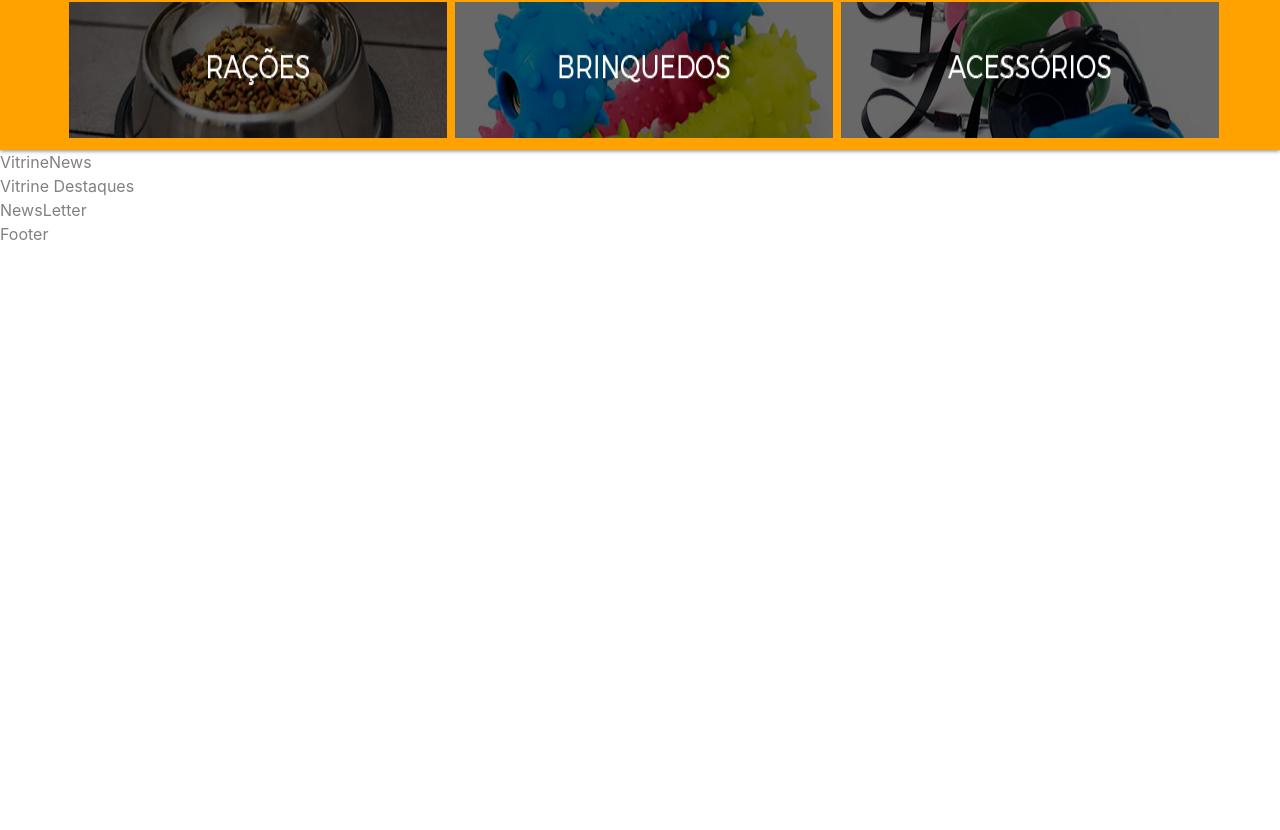
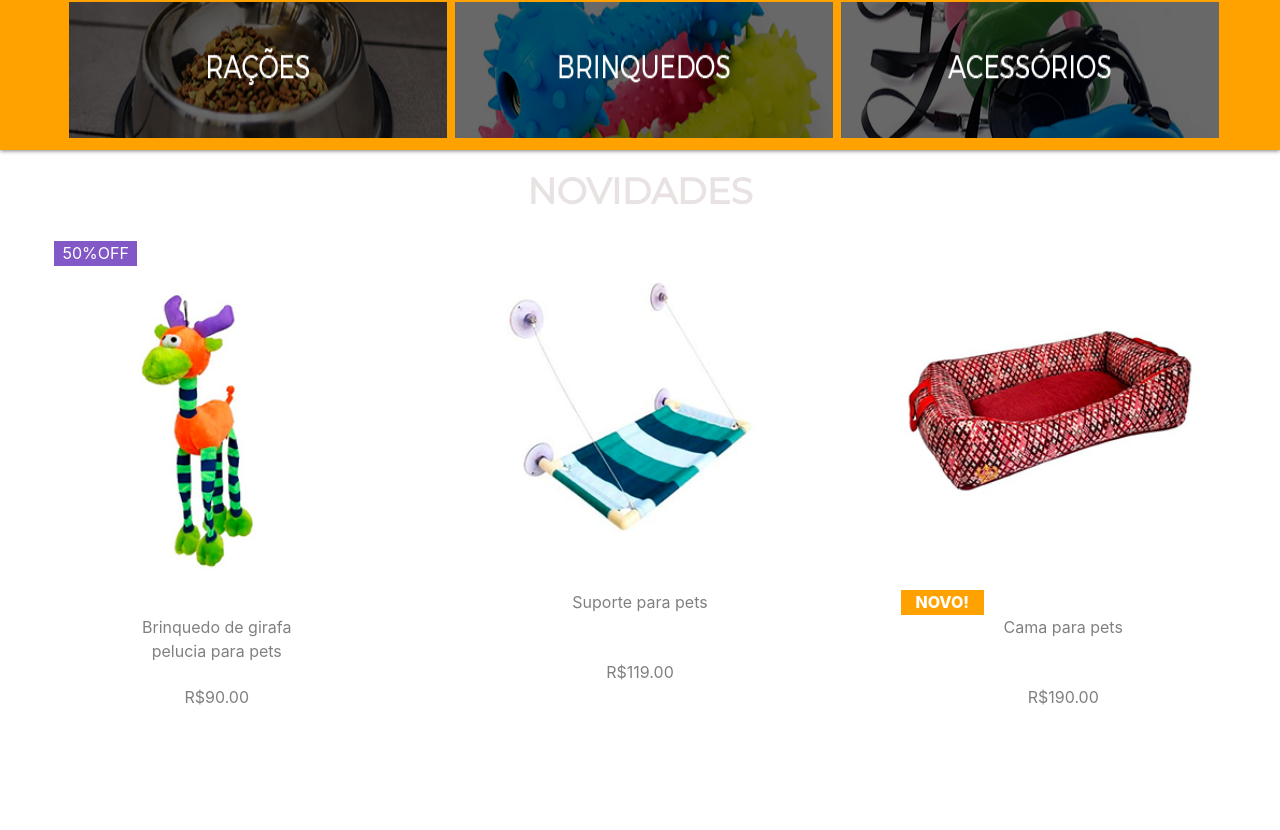
Before and after one commit to zecart22/petstore, a React (Create React App) app: page / in a window 1280 px wide. Shown: the part 690-1520 px from the top of the page. Before the commit the page ends 936 px from the top, so only its background shows below. Built offline with nearby package versions, Linux system fonts and the light colour scheme.

Commit message:
feat/VitrineNews component done

```diff
--- /dev/null
+++ b/src/components/CardProducts/index.tsx
@@ -0,0 +1,248 @@
+import {
+  Box,
+  Button,
+  VStack,
+  Image,
+  Text,
+  useMediaQuery,
+  HStack,
+  Link as LinkK,
+  theme,
+  useBoolean,
+  color,
+} from "@chakra-ui/react";
+
+import { useContext } from "react";
+import { ProductsContext } from "../../contexts/Products";
+import { useState } from "react";
+
+interface CardProductsProps {
+  image: string;
+  tittle: string;
+  price: number;
+  descount: string;
+  isNew: boolean;
+  selected: boolean;
+}
+
+export const CardProducts = ({
+  image,
+  tittle,
+  selected,
+  price,
+  descount,
+  isNew,
+}: CardProductsProps) => {
+  const [flag, setFlag] = useBoolean();
+
+  const [isLargerThan913] = useMediaQuery("(min-width: 913px)");
+
+  return (
+    <>
+      {isLargerThan913 ? (
+        <Box
+          mt="8px"
+          cursor="pointer"
+          width="325px"
+          textAlign={"center"}
+          justifyContent="column"
+        >
+          {descount === "" ? (
+            <></>
+          ) : (
+            <>
+              <Box
+                w={"83px"}
+                h={"25px"}
+                bg={"#8158C5"}
+                color={"theme.white"}
+                textAlign={"center"}
+              >
+                {descount}
+              </Box>
+            </>
+          )}
+
+          <HStack>
+            {flag ? (
+              <Button
+                bg="theme.yellow"
+                mt={10}
+                fontSize={12}
+                color={"theme.white"}
+                boxShadow={"lg"}
+              >
+                Compra rápida
+              </Button>
+            ) : (
+              ""
+            )}
+
+            <Box
+              width="300px"
+              h="325px"
+              marginBottom={6}
+              align-items="center"
+              bgImage={image}
+              backgroundPosition="center"
+              backgroundRepeat="no-repeat"
+              backgroundSize="contain"
+              opacity={"100%"}
+              onMouseEnter={setFlag.on}
+              onMouseLeave={setFlag.off}
+              _hover={{
+                opacity: "70%",
+              }}
+            ></Box>
+          </HStack>
+          {isNew ? (
+            <>
+              <Box
+                w={"83px"}
+                h={"25px"}
+                bg={"theme.yellow"}
+                color={"theme.white"}
+                textAlign={"center"}
+                fontWeight={"extrabold"}
+              >
+                {"NOVO!"}
+              </Box>
+            </>
+          ) : (
+            <></>
+          )}
+
+          <HStack mb="17px" flexDirection={"column"}>
+            <VStack spacing={"10px"}>
+              <VStack spacing={"-5px"}>
+                <Text
+                  as="span"
+                  w="150px"
+                  h="70px"
+                  display="inline-block"
+                  white-space="nowrap"
+                  overflow="hidden"
+                  text-overflow="ellipsis"
+                >
+                  {tittle}
+                </Text>
+                <Text
+                  as="span"
+                  w="400px"
+                  h="70px"
+                  display="inline-block"
+                  white-space="nowrap"
+                  overflow="hidden"
+                  text-overflow="ellipsis"
+                >
+                  R${price.toFixed(2)}
+                </Text>
+              </VStack>
+            </VStack>
+          </HStack>
+        </Box>
+      ) : (
+        /* mobile */
+        <Box
+          mt="8px"
+          cursor="pointer"
+          width="325px"
+          textAlign={"center"}
+          justifyContent="column"
+        >
+          {descount === "" ? (
+            <></>
+          ) : (
+            <>
+              <Box
+                w={"83px"}
+                h={"25px"}
+                bg={"#8158C5"}
+                color={"theme.white"}
+                textAlign={"center"}
+              >
+                {descount}
+              </Box>
+            </>
+          )}
+          <HStack>
+            {flag ? (
+              <Button
+                bg="theme.yellow"
+                mt={10}
+                fontSize={12}
+                color={"theme.white"}
+                boxShadow={"lg"}
+              >
+                Compra rápida
+              </Button>
+            ) : (
+              ""
+            )}
+            <Box
+              width="300px"
+              h="325px"
+              marginBottom={6}
+              align-items="center"
+              bgImage={image}
+              backgroundPosition="center"
+              backgroundRepeat="no-repeat"
+              backgroundSize="contain"
+              opacity={"100%"}
+              onMouseEnter={setFlag.on}
+              onMouseLeave={setFlag.off}
+              _hover={{
+                opacity: "70%",
+              }}
+            ></Box>
+          </HStack>
+          {isNew ? (
+            <>
+              <Box
+                w={"83px"}
+                h={"25px"}
+                bg={"theme.yellow"}
+                color={"theme.white"}
+                textAlign={"center"}
+                fontWeight={"extrabold"}
+              >
+                {"NOVO!"}
+              </Box>
+            </>
+          ) : (
+            <></>
+          )}
+
+          <HStack mb="17px" flexDirection={"column"}>
+            <VStack spacing={"10px"}>
+              <VStack spacing={"-5px"}>
+                <Text
+                  as="span"
+                  w="150px"
+                  h="70px"
+                  display="inline-block"
+                  white-space="nowrap"
+                  overflow="hidden"
+                  text-overflow="ellipsis"
+                >
+                  {tittle}
+                </Text>
+                <Text
+                  as="span"
+                  w="400px"
+                  h="70px"
+                  display="inline-block"
+                  white-space="nowrap"
+                  overflow="hidden"
+                  text-overflow="ellipsis"
+                >
+                  R${price.toFixed(2)}
+                </Text>
+              </VStack>
+            </VStack>
+          </HStack>
+        </Box>
+      )}
+    </>
+  );
+};
--- a/src/components/VitrineNews/index.tsx
+++ b/src/components/VitrineNews/index.tsx
@@ -1,5 +1,44 @@
-import { Text } from "@chakra-ui/react";
+import { Heading, Flex } from "@chakra-ui/react";
+import { CardProducts } from "../CardProducts";
+import { useContext } from "react";
+import { ProductsContext } from "../../contexts/Products";
 
 export const VitrineNews = () => {
-  return <Text>VitrineNews</Text>;
+  const { products } = useContext(ProductsContext);
+
+  return (
+    <>
+      <Heading
+        color={"theme.gray"}
+        fontFamily={"Montserrat"}
+        textAlign={"center"}
+        mt={5}
+        mb={5}
+      >
+        NOVIDADES
+      </Heading>
+      <Flex justifyContent={"center"}>
+        <Flex
+          w="99.2vw"
+          bg="primary.main"
+          borderRadius="5px"
+          flexWrap={"wrap"}
+          flexDirection="row"
+          justifyContent={"space-around"}
+        >
+          {products &&
+            products.map((item) => (
+              <CardProducts
+                tittle={item.name}
+                descount={item.descount}
+                image={item.image}
+                isNew={item.isNew}
+                price={item.price}
+                selected={false}
+              />
+            ))}
+        </Flex>
+      </Flex>
+    </>
+  );
 };
--- a/src/contexts/Products/index.tsx
+++ b/src/contexts/Products/index.tsx
@@ -2,7 +2,12 @@ import { createContext, ReactNode } from "react";
 import { ProductsData } from "./products";
 
 interface Products {
+  price: number;
+  isNew: boolean;
+  descount: string;
+  name: string;
   image: string;
+  selected: boolean;
 }
 
 interface ProductsProviderProps {
--- a/src/contexts/Products/products.tsx
+++ b/src/contexts/Products/products.tsx
@@ -1,7 +1,39 @@
 import girafa from "../../assets/img/product1.png";
+import suporte from "../../assets/img/product2.png";
+import cama from "../../assets/img/product3.png";
+import banheira from "../../assets/img/product4.png";
 
 export const ProductsData = [
   {
+    name: "Brinquedo de girafa pelucia para pets",
     image: girafa,
+    price: 90,
+    descount: "50%OFF",
+    isNew: false,
+    selected: false,
+  },
+  {
+    name: "Suporte para pets",
+    image: suporte,
+    price: 119,
+    descount: "",
+    isNew: false,
+    selected: false,
+  },
+  {
+    name: "Cama para pets",
+    image: cama,
+    price: 190,
+    descount: "",
+    isNew: true,
+    selected: false,
+  },
+  {
+    name: "Banheira para pets",
+    image: banheira,
+    price: 290,
+    descount: "",
+    isNew: true,
+    selected: false,
   },
 ];
```
